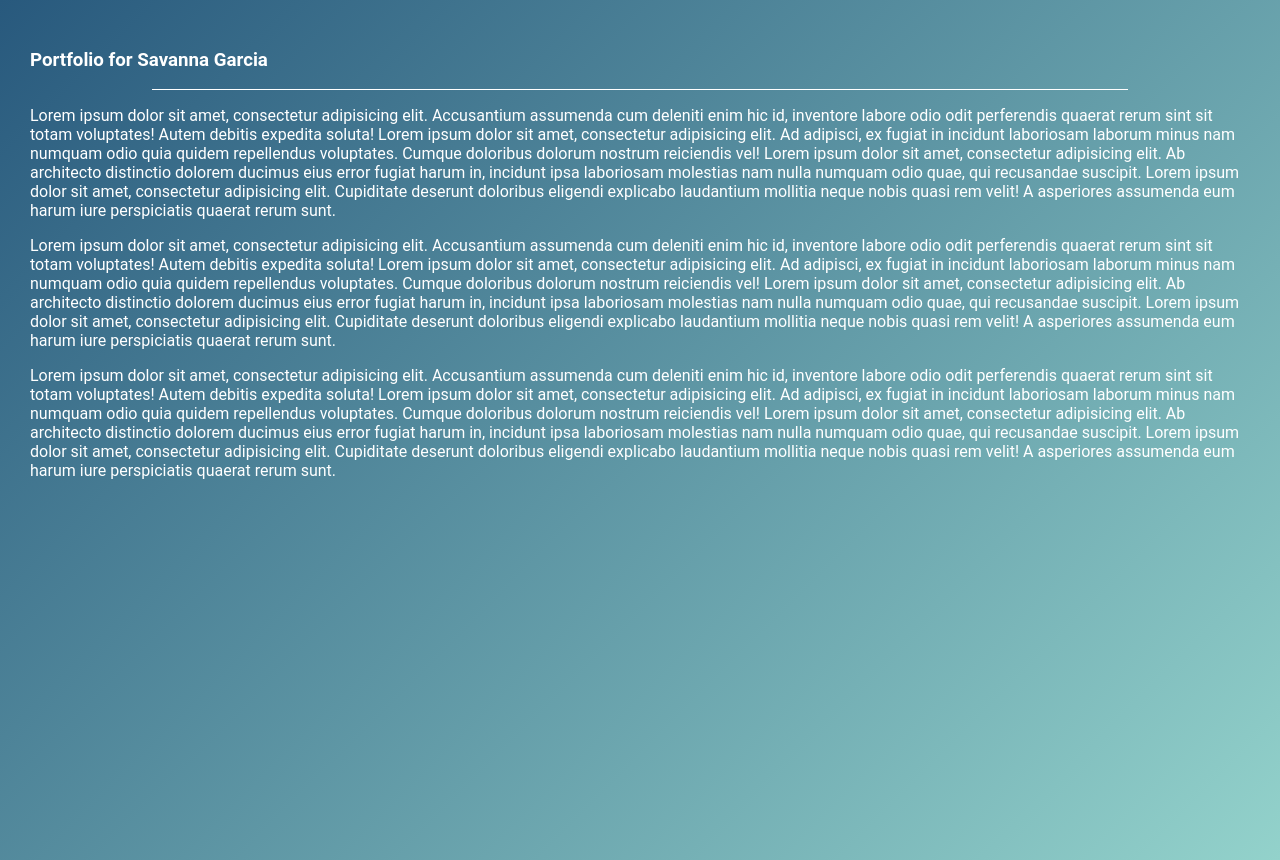
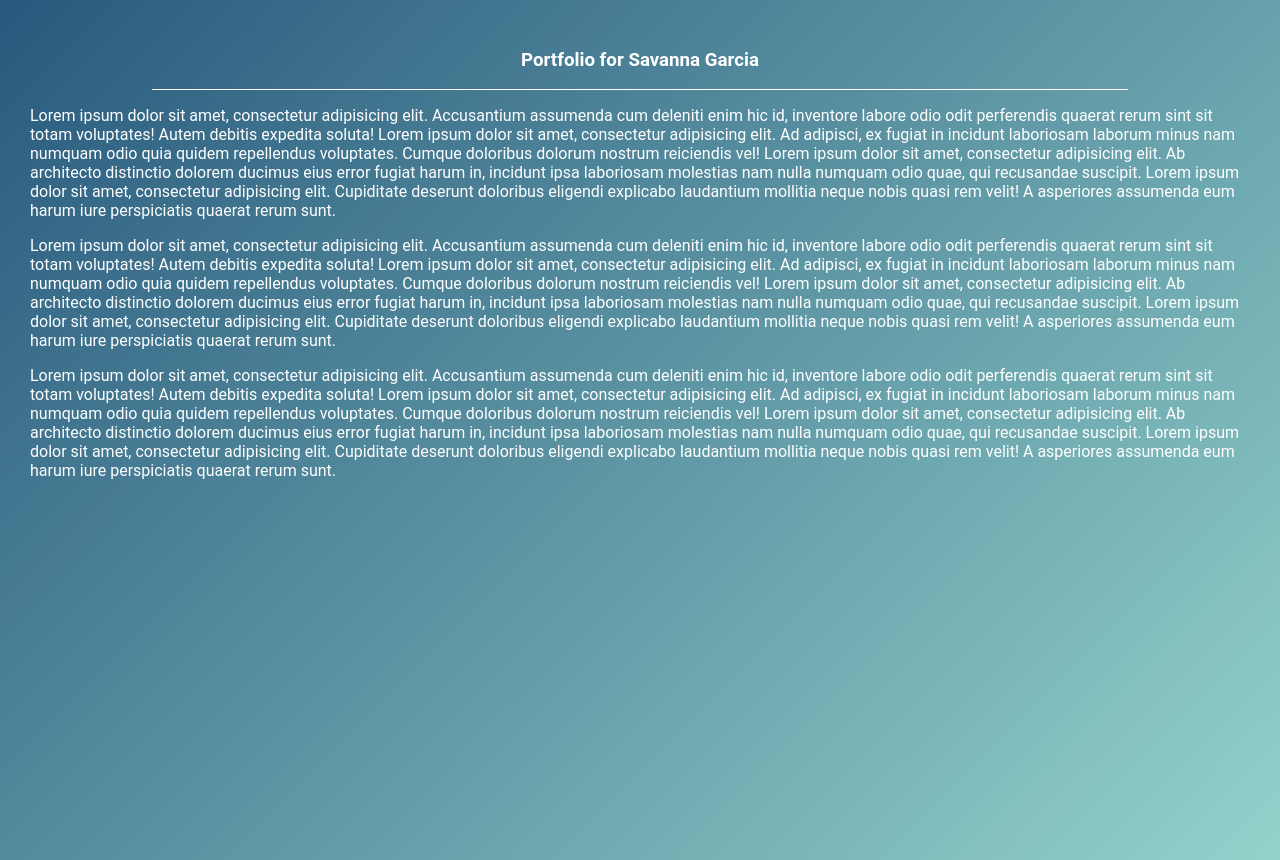
Before and after one commit to SavannaMarie/PracticeJS, a plain HTML site: page portfolio.html in a window 1280 px wide. Drawn offline with Linux system fonts and the light colour scheme.

Commit message:
started new portfolio

```diff
--- a/css/portfolio-style.css
+++ b/css/portfolio-style.css
@@ -19,3 +19,6 @@ hr {
     background-color: #ffffff;
     width: 80%;
 }
+#header h3 {
+    text-align: center;
+}
--- a/portfolio.html
+++ b/portfolio.html
@@ -6,8 +6,11 @@
         <link rel="stylesheet" href="css/portfolio-style.css">
     </head>
     <body>
+        <div id="header">
             <h3>Portfolio for Savanna Garcia</h3>
             <hr>
+        </div>
+        <div id="main">
             <p>Lorem ipsum dolor sit amet, consectetur adipisicing elit. Accusantium assumenda cum deleniti enim hic id, inventore labore odio odit perferendis quaerat rerum sint sit totam voluptates! Autem debitis expedita soluta! Lorem ipsum dolor sit amet, consectetur adipisicing elit. Ad adipisci, ex fugiat in incidunt laboriosam laborum minus nam numquam odio quia quidem repellendus voluptates. Cumque doloribus dolorum nostrum reiciendis vel!
                 Lorem ipsum dolor sit amet, consectetur adipisicing elit. Ab architecto distinctio dolorem ducimus eius error fugiat harum in, incidunt ipsa laboriosam molestias nam nulla numquam odio quae, qui recusandae suscipit.
                 Lorem ipsum dolor sit amet, consectetur adipisicing elit. Cupiditate deserunt doloribus eligendi explicabo laudantium mollitia neque nobis quasi rem velit! A asperiores assumenda eum harum iure perspiciatis quaerat rerum sunt.</p>
@@ -17,12 +20,6 @@
             <p>Lorem ipsum dolor sit amet, consectetur adipisicing elit. Accusantium assumenda cum deleniti enim hic id, inventore labore odio odit perferendis quaerat rerum sint sit totam voluptates! Autem debitis expedita soluta! Lorem ipsum dolor sit amet, consectetur adipisicing elit. Ad adipisci, ex fugiat in incidunt laboriosam laborum minus nam numquam odio quia quidem repellendus voluptates. Cumque doloribus dolorum nostrum reiciendis vel!
                 Lorem ipsum dolor sit amet, consectetur adipisicing elit. Ab architecto distinctio dolorem ducimus eius error fugiat harum in, incidunt ipsa laboriosam molestias nam nulla numquam odio quae, qui recusandae suscipit.
                 Lorem ipsum dolor sit amet, consectetur adipisicing elit. Cupiditate deserunt doloribus eligendi explicabo laudantium mollitia neque nobis quasi rem velit! A asperiores assumenda eum harum iure perspiciatis quaerat rerum sunt.</p>
-
-
-
-
-
-
-
+        </div>
     </body>
 </html>
```
Lines whose indentation alone changed are shown as unchanged.
